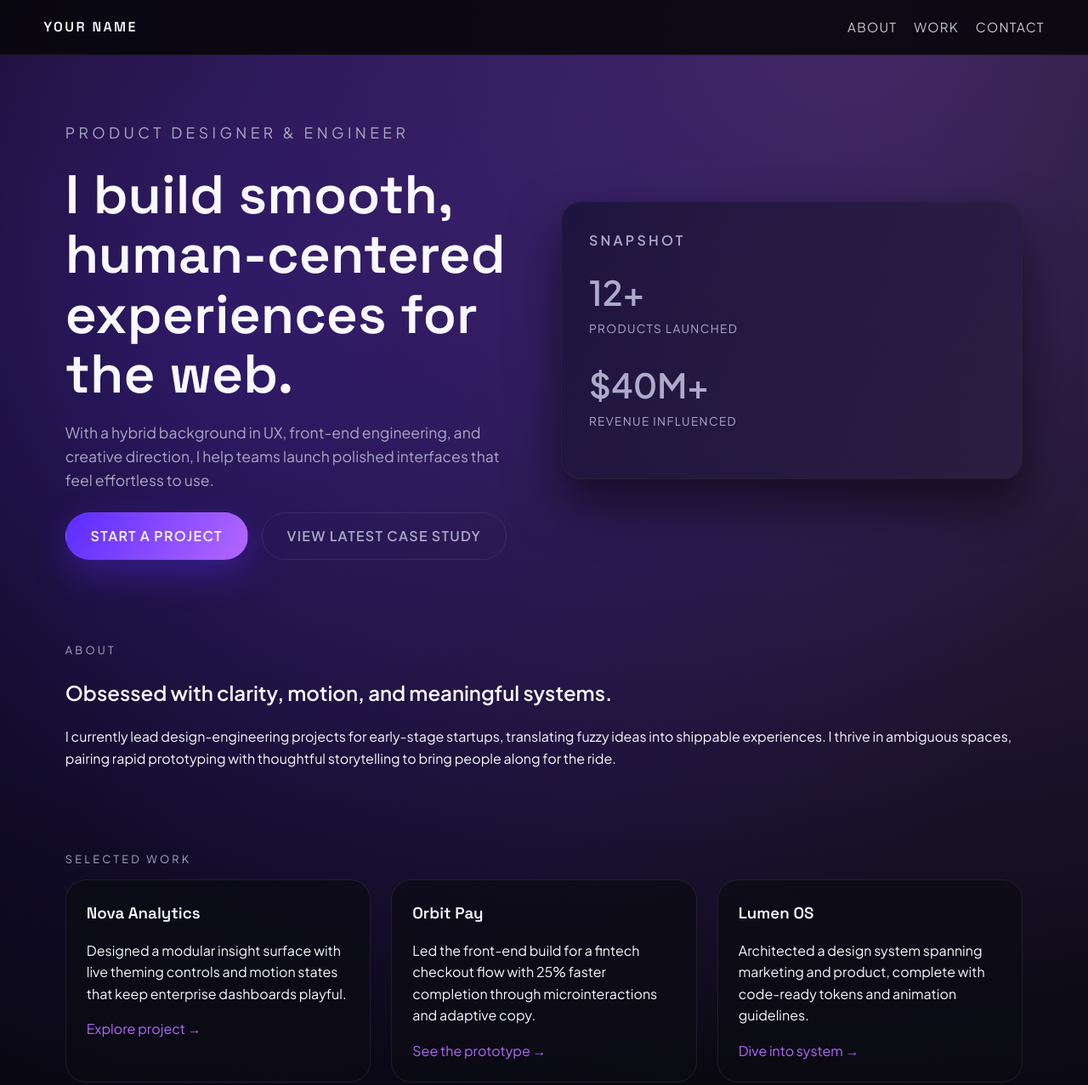
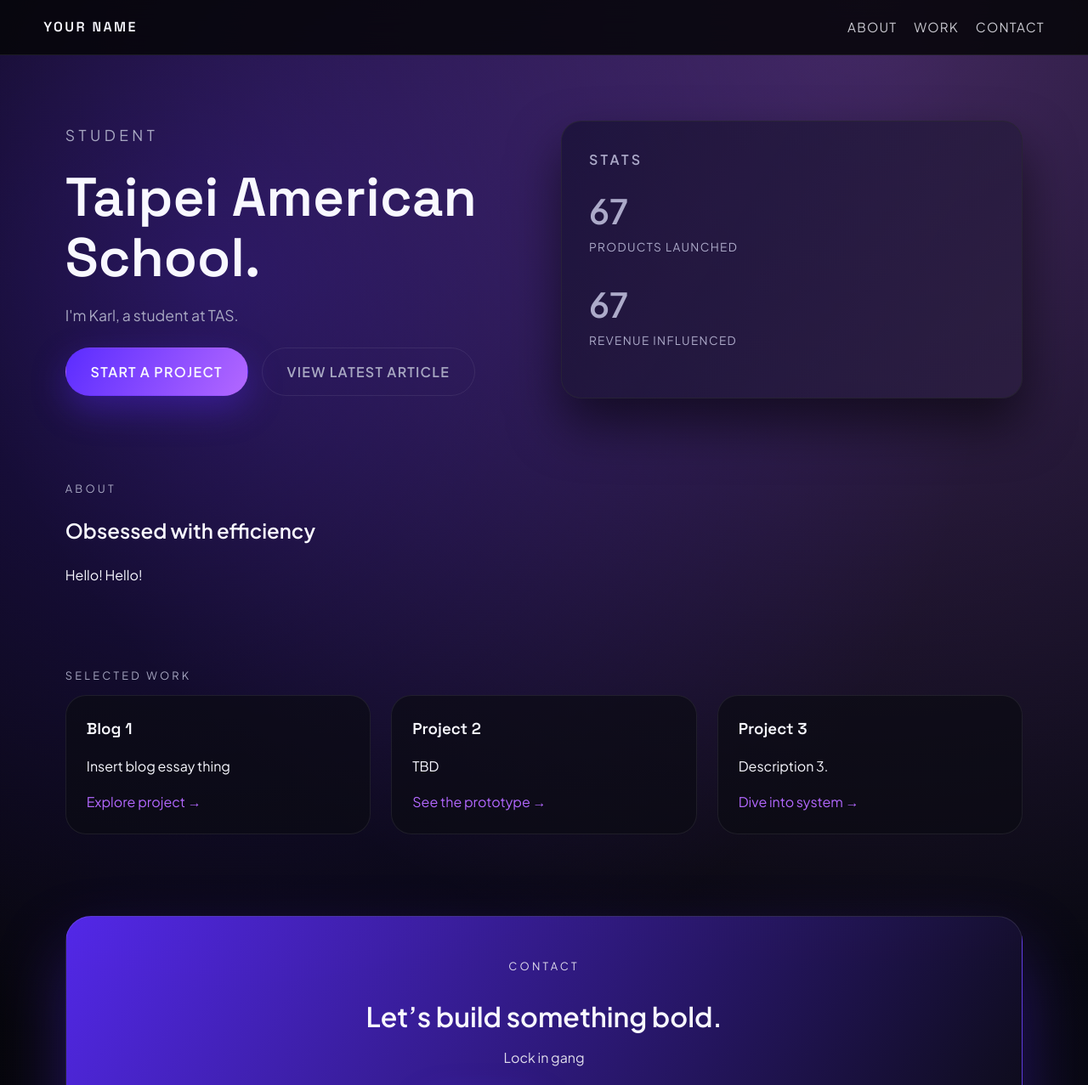
Before and after one commit to karl-1024/karl-1024.github.io, a plain HTML site: page index.html in a window 1280 px wide. Shown: the top 1277 px of the page at 85% size. Drawn offline with Linux system fonts and the light colour scheme.

Commit message:
minor bug fixes

```diff
--- a/index.html
+++ b/index.html
@@ -3,8 +3,8 @@
 <head>
   <meta charset="utf-8" />
   <meta name="viewport" content="width=device-width,initial-scale=1" />
-  <title>Black + Purple Personal Site</title>
-  <meta name="description" content="Sleek one-page personal website with smooth motion and a black/purple palette." />
+  <title>Karl Chu</title>
+  <meta name="description" content="Welcome to my site!" />
   <link rel="preconnect" href="https://fonts.googleapis.com" />
   <link rel="preconnect" href="https://fonts.gstatic.com" crossorigin />
   <link href="https://fonts.googleapis.com/css2?family=Space+Grotesk:wght@400;500;600&family=Plus+Jakarta+Sans:wght@400;600&display=swap" rel="stylesheet" />
@@ -304,45 +304,45 @@
   <main>
     <section class="hero">
       <div class="fade-up">
-        <p class="eyebrow">Product designer & engineer</p>
-        <h1>I build smooth, human-centered experiences for the web.</h1>
-        <p>With a hybrid background in UX, front-end engineering, and creative direction, I help teams launch polished interfaces that feel effortless to use.</p>
+        <p class="eyebrow">Student</p>
+        <h1>Taipei American School.</h1>
+        <p>I'm Karl, a student at TAS.</p>
         <div class="hero-actions">
           <a class="btn btn-primary" href="#contact">Start a project</a>
-          <a class="btn btn-ghost" href="interaction.html">View latest case study</a>
+          <a class="btn btn-ghost" href="interaction.html">View latest article</a>
         </div>
       </div>
       <div class="hero-preview fade-up delay-1">
-        <h2>Snapshot</h2>
-        <p class="stat">12+</p>
+        <h2>Stats</h2>
+        <p class="stat">67</p>
         <p class="stat-label">Products launched</p>
-        <p class="stat" style="margin-top: 1.5rem;">$40M+</p>
+        <p class="stat" style="margin-top: 1.5rem;">67</p>
         <p class="stat-label">Revenue influenced</p>
       </div>
     </section>
 
     <section id="about" class="fade-up delay-1">
       <p class="eyebrow">About</p>
-      <h2>Obsessed with clarity, motion, and meaningful systems.</h2>
-      <p>I currently lead design-engineering projects for early-stage startups, translating fuzzy ideas into shippable experiences. I thrive in ambiguous spaces, pairing rapid prototyping with thoughtful storytelling to bring people along for the ride.</p>
+      <h2>Obsessed with efficiency</h2>
+      <p>Hello! Hello!</p>
     </section>
 
     <section id="work" class="fade-up delay-2">
       <p class="eyebrow">Selected work</p>
       <div class="grid">
         <article class="card">
-          <h3>Nova Analytics</h3>
-          <p>Designed a modular insight surface with live theming controls and motion states that keep enterprise dashboards playful.</p>
+          <h3>Blog 1</h3>
+          <p>Insert blog essay thing</p>
           <a href="#">Explore project →</a>
         </article>
         <article class="card">
-          <h3>Orbit Pay</h3>
-          <p>Led the front-end build for a fintech checkout flow with 25% faster completion through microinteractions and adaptive copy.</p>
+          <h3>Project 2</h3>
+          <p>TBD</p>
           <a href="#">See the prototype →</a>
         </article>
         <article class="card">
-          <h3>Lumen OS</h3>
-          <p>Architected a design system spanning marketing and product, complete with code-ready tokens and animation guidelines.</p>
+          <h3>Project 3</h3>
+          <p>Description 3.</p>
           <a href="#">Dive into system →</a>
         </article>
       </div>
@@ -352,7 +352,7 @@
       <div class="contact-panel">
         <p class="eyebrow">Contact</p>
         <h2>Let’s build something bold.</h2>
-        <p>Whether you need a design sprint, a polished marketing site, or a full product rethink, I can help you move fast without sacrificing craft.</p>
+        <p>Lock in gang</p>
         <div class="hero-actions" style="justify-content: center;">
           <a class="btn btn-primary" href="mailto:you@example.com">Email me</a>
           <a class="btn btn-ghost" href="https://github.com/your" target="_blank" rel="noreferrer">GitHub</a>
@@ -362,7 +362,7 @@
   </main>
 
   <footer>
-    © <span id="year"></span> Your Name — crafted with smooth gradients.
+    © <span id="year"></span> Karl Chu
   </footer>
 
   <script>
```
